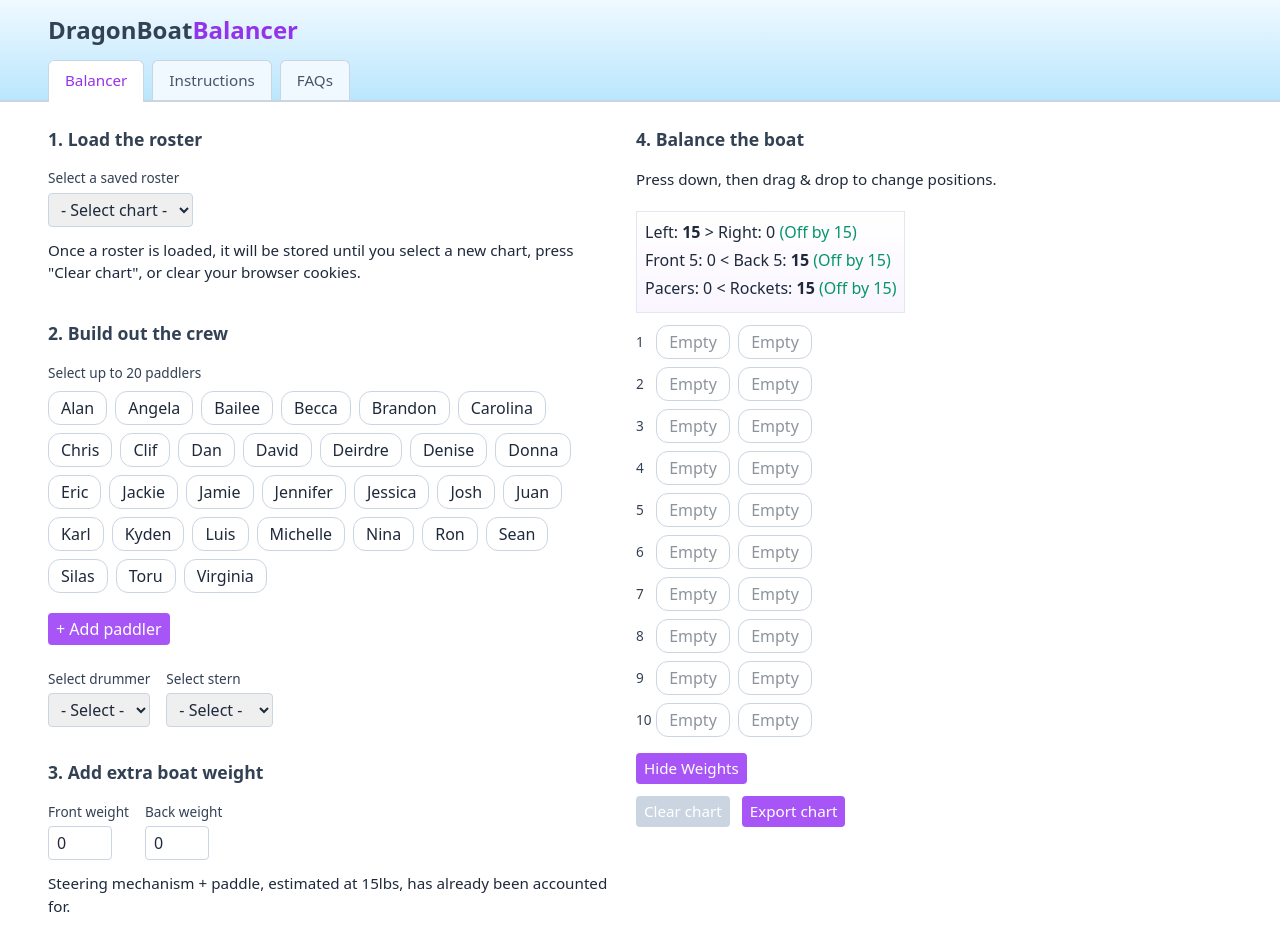
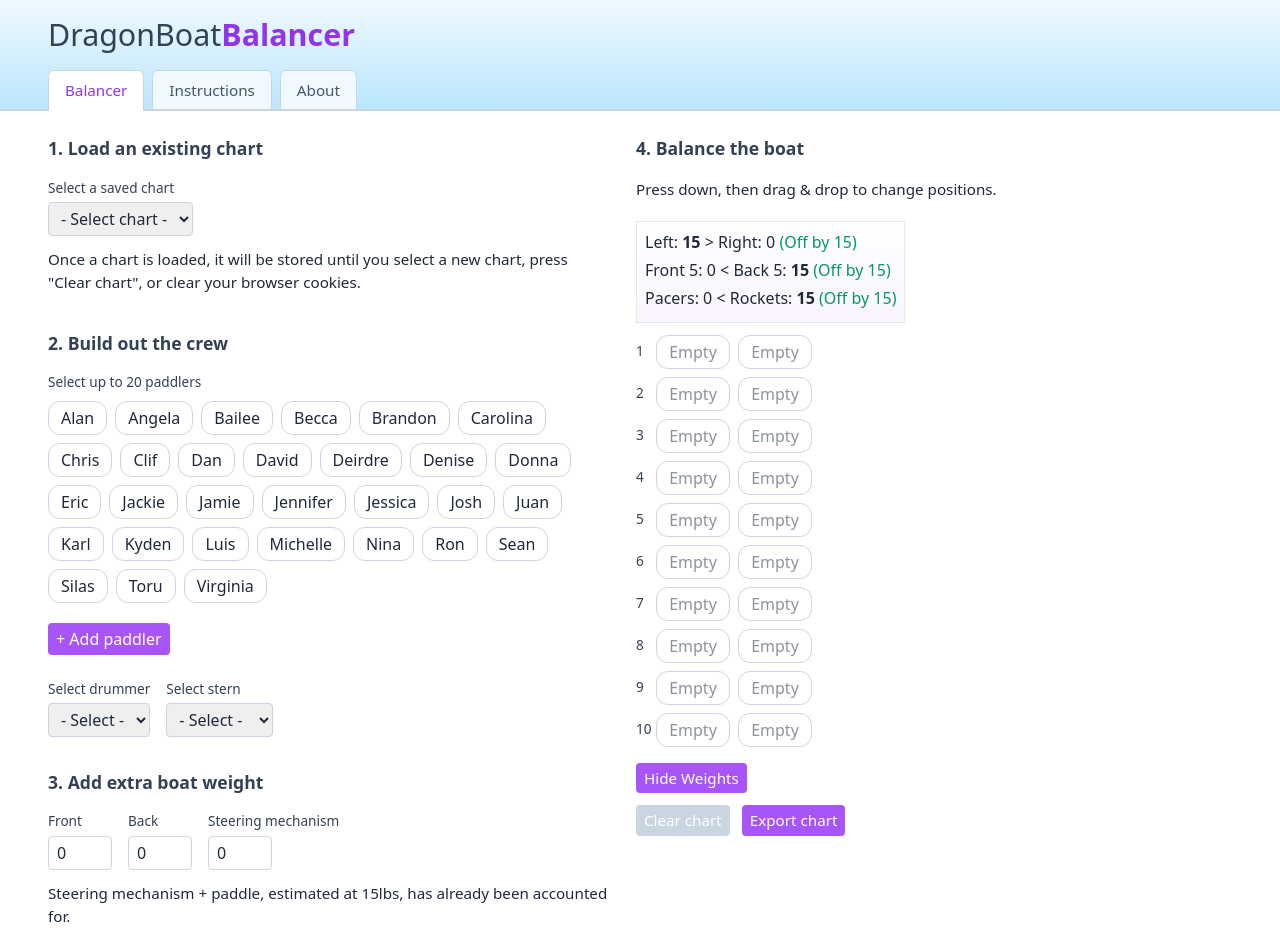
Before and after one commit to varoper/dragonboat-seating, a React (Vite) app: page / in a window 1280 px wide. Shown: the top 952 px of the page. Built offline with nearby package versions, Linux system fonts and the light colour scheme.

Commit message:
tab cleanup, some more refactoring

```diff
--- a/public/charts/index.json
+++ b/public/charts/index.json
@@ -1,4 +1,5 @@
 [
+  "07-27-25.csv",
   "7-11-25.csv",
   "7-19-25.csv"
 ]
--- a/src/App.css
+++ b/src/App.css
@@ -15,7 +15,7 @@ body {
 }
 
 h1 {
-  @apply font-bold text-xl sm:text-2xl text-slate-700 mb-3;
+  @apply font-medium text-2xl sm:text-3xl text-slate-700 mb-3;
 }
 
 h2 {
--- a/src/App.jsx
+++ b/src/App.jsx
@@ -10,11 +10,20 @@ const STERN_COOKIE_KEY = 'stern';
 function App() {
   const [currentTab, setCurrentTab] = useState('chart');
 
+  const tabs = [
+    { key: 'chart', label: 'Balancer' },
+    { key: 'instructions', label: 'Instructions' },
+    { key: 'about', label: 'About' },
+  ];
+
   // Load correct tab
   useEffect(() => {
     const params = new URLSearchParams(window.location.search);
     const tab = params.get('tab');
-    if (tab === 'instructions' || tab === 'chart') {
+
+    // Check if the tab key exists in the tabs array
+    const isValidTab = tabs.some(({ key }) => key === tab);
+    if (isValidTab) {
       setCurrentTab(tab);
     }
   }, []);
@@ -22,56 +31,27 @@ function App() {
   return (
     <div className="App">
       <div className="px-3 md:px-6 lg:px-12 pt-3 border-b-2 border-slate-300 bg-gradient-to-b from-sky-50 to-sky-200">
-        <h1>DragonBoat<span className="text-purple-600">Balancer</span></h1>
+        <h1>DragonBoat<span className="text-purple-600 font-bold">Balancer</span></h1>
         <div className="inline-flex rounded-t-md overflow-hidden -mb-0.5">
+          {tabs.map(({ key, label }) => (
             <a
-            href="?tab=chart"
-            className={`px-2 sm:px-4 py-2 mr-2 text-md font-medium border border-slate-300 border-b-0 rounded-t-md transition-colors duration-150 ${currentTab === 'chart'
+              key={key}
+              href={`?tab=${key}`}
+              className={`px-2 sm:px-4 py-2 mr-2 text-md font-medium border border-slate-300 border-b-0 rounded-t-md transition-colors duration-150 ${currentTab === key
                 ? 'bg-white text-purple-600'
                 : 'bg-sky-50 border-b-2 text-slate-600 hover:text-purple-600'
                 }`}
               onClick={(e) => {
                 e.preventDefault();
-              setCurrentTab('chart');
+                setCurrentTab(key);
                 const url = new URL(window.location);
-              url.searchParams.set('tab', 'chart');
+                url.searchParams.set('tab', key);
                 window.history.pushState({}, '', url);
               }}
             >
-            Balancer
+              {label}
             </a>
-          <a
-            href="?tab=instructions"
-            className={`px-2 sm:px-4 py-2 mr-2 text-md font-medium border border-slate-300 border-b-0 rounded-t-md transition-colors duration-150 ${currentTab === 'instructions'
-              ? 'bg-white text-purple-600'
-              : 'bg-sky-50 border-b-2 text-slate-600 hover:text-purple-600'
-              }`}
-            onClick={(e) => {
-              e.preventDefault();
-              setCurrentTab('instructions');
-              const url = new URL(window.location);
-              url.searchParams.set('tab', 'instructions');
-              window.history.pushState({}, '', url);
-            }}
-          >
-            Instructions
-          </a>
-          <a
-            href="?tab=instructions"
-            className={`px-2 sm:px-4 py-2 mr-2 text-md font-medium border border-slate-300 border-b-0 rounded-t-md transition-colors duration-150 ${currentTab === 'faq'
-              ? 'bg-white text-purple-600'
-              : 'bg-sky-50 border-b-2 text-slate-600 hover:text-purple-600'
-              }`}
-            onClick={(e) => {
-              e.preventDefault();
-              setCurrentTab('faq');
-              const url = new URL(window.location);
-              url.searchParams.set('tab', 'faq');
-              window.history.pushState({}, '', url);
-            }}
-          >
-            FAQs
-          </a>
+          ))}
         </div>
       </div>
 
--- a/src/SeatingChart.jsx
+++ b/src/SeatingChart.jsx
@@ -206,7 +206,7 @@ function SeatingChart() {
 
   const exportSeatingChartToCSV = (fileName) => {
     const csvRows = [['name', 'seat']];
-    if (drummer?.name !== 'Empty') csvRows.push([drummer.name, 'drummer']);
+    if (drummer && drummer?.name !== 'Empty') csvRows.push([drummer.name, 'drummer']);
     seatingChart.forEach((p, i) => {
       if (p.name !== 'Empty') {
         const row = Math.floor(i / 2) + 1;
@@ -214,7 +214,7 @@ function SeatingChart() {
         csvRows.push([p.name, `${row}${side}`]);
       }
     });
-    if (stern?.name !== 'Empty') csvRows.push([stern.name, 'stern']);
+    if (stern && stern?.name !== 'Empty') csvRows.push([stern.name, 'stern']);
 
     const blob = new Blob([csvRows.map(r => r.join(',')).join('\n')], { type: 'text/csv;charset=utf-8;' });
     const url = URL.createObjectURL(blob);
@@ -229,12 +229,12 @@ function SeatingChart() {
     <div className="flex flex-col lg:flex-row lg:gap-6">
       <div className="w-full lg:w-1/2">
         <section>
-          <h2>1. Load the roster</h2>
+          <h2>1. Load an existing chart</h2>
 
           {/* Load from seating chart */}
           <div className="mb-6">
             <fieldset>
-              <label>Select a saved roster</label>
+              <label>Select a saved chart</label>
               <select
                 value={selectedChart}
                 onChange={(e) => {
@@ -256,7 +256,7 @@ function SeatingChart() {
                 ))}
               </select>
             </fieldset>
-            <p>Once a roster is loaded, it will be stored until you select a new chart, press "Clear chart", or clear your browser cookies.</p>
+            <p>Once a chart is loaded, it will be stored until you select a new chart, press "Clear chart", or clear your browser cookies.</p>
           </div>
         </section>
 
@@ -378,7 +378,7 @@ function SeatingChart() {
           <fieldset>
             <div className="flex gap-4">
               <div>
-                <label for="extra_front_weight">Front weight</label>
+                <label for="extra_front_weight">Front</label>
                 <input
                   type="number"
                   id="extra_front_weight"
@@ -389,13 +389,24 @@ function SeatingChart() {
                 />
               </div>
               <div>
-                <label for="extra_back_weight">Back weight</label>
+                <label for="extra_back_weight">Back</label>
                 <input
                   type="number"
                   id="extra_back_weight"
                   className="w-16"
                   value={extraBackWeight}
                   onChange={(e) => setExtraBackWeight(e.target.value)}
+                  placeholder="0"
+                />
+              </div>
+              <div>
+                <label for="steering_weight">Steering mechanism</label>
+                <input
+                  type="number"
+                  id="steering_weight"
+                  className="w-16"
+                  value={extraFrontWeight}
+                  onChange={(e) => setExtraFrontWeight(e.target.value)}
                   placeholder="0"
                 />
               </div>
```
Also changed, not shown: public/charts/07-27-25.csv (added), 2 other files (tests, documents, lock files or other folders). Lines whose indentation alone changed are shown as unchanged.
